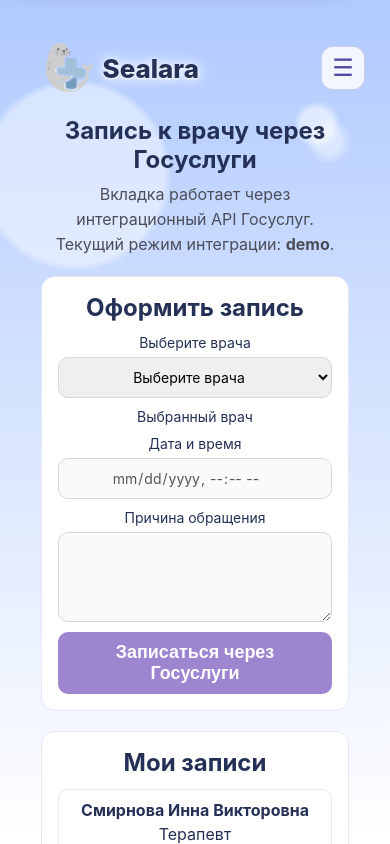
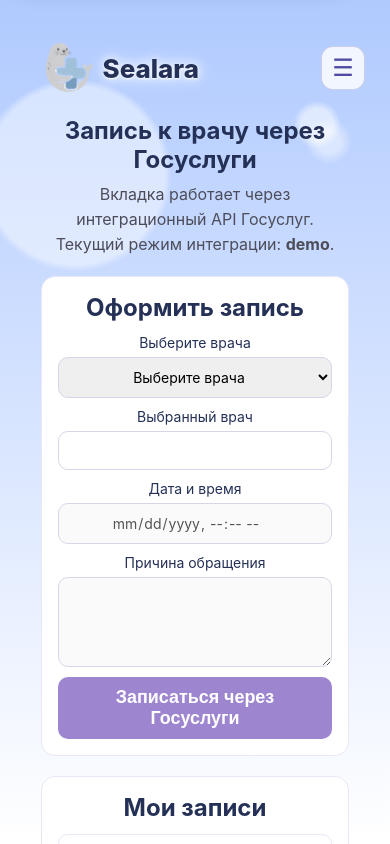
Before and after one commit to antipozitife/sealara, a React app: page /doctors in a window 390 px wide. Built offline with nearby package versions, Linux system fonts and the light colour scheme.

Commit message:
fix: equalize mobile booking field widths

```diff
--- a/src/pages/Doctors/doctors.css
+++ b/src/pages/Doctors/doctors.css
@@ -161,6 +161,7 @@
   }
 
   .book-form {
+    width: 100%;
     justify-items: center;
   }
 
@@ -173,7 +174,11 @@
   .book-form input,
   .book-form textarea,
   .book-form select {
-    width: min(100%, 560px);
+    display: block;
+    width: 100%;
+    max-width: 560px;
+    min-width: 0;
+    justify-self: center;
     text-align: center;
   }
 
```
